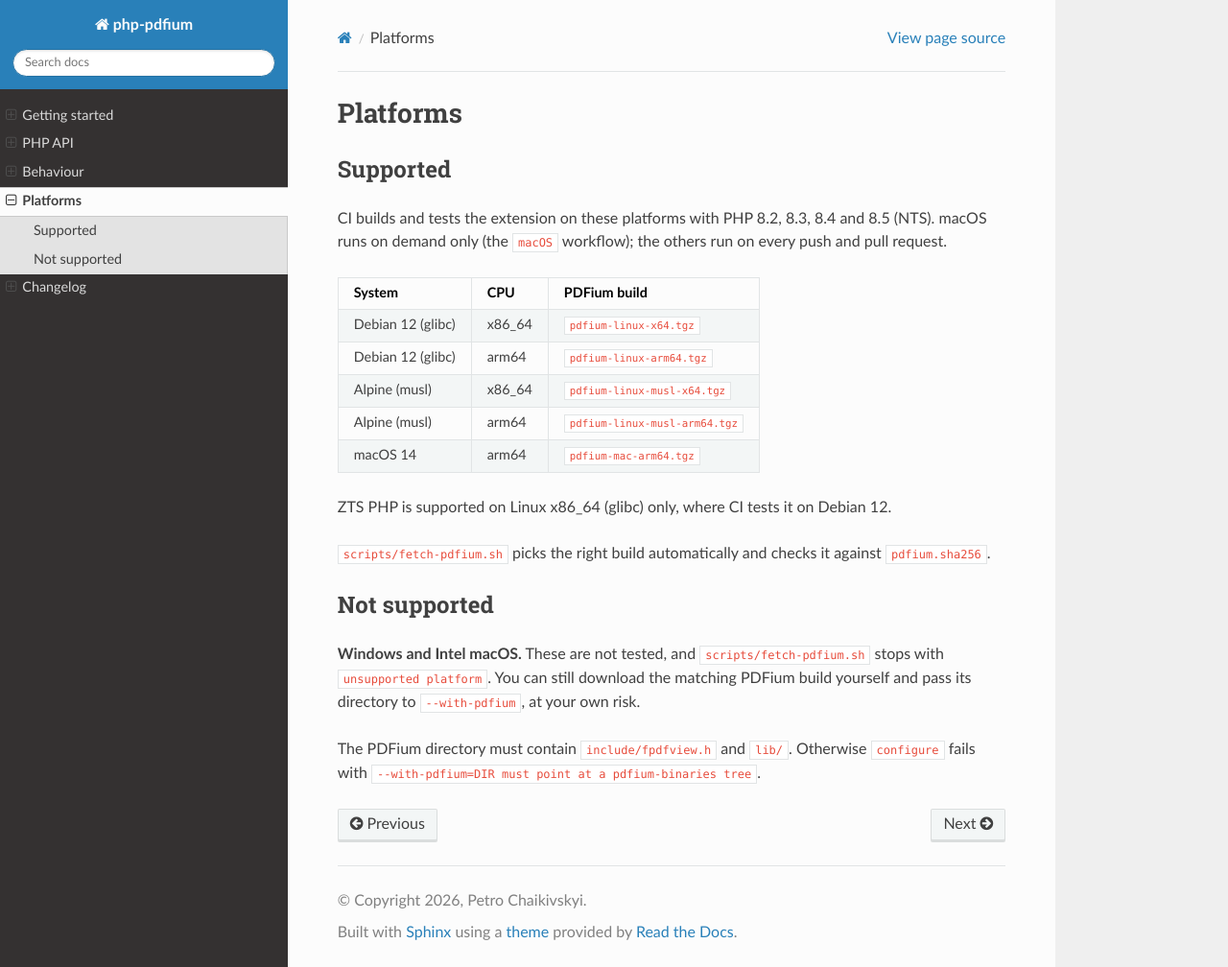
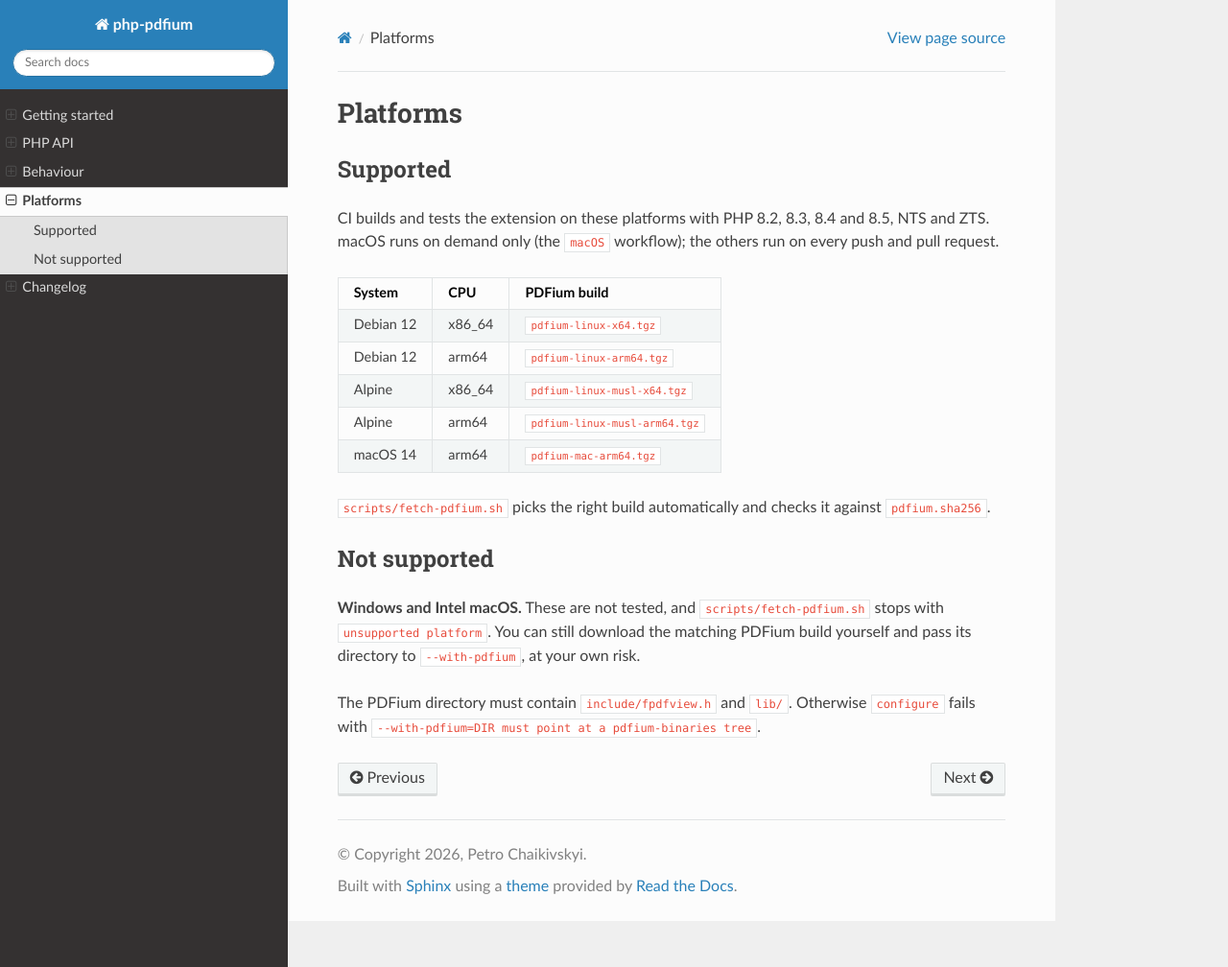
Before and after one commit to chaikivskyi/php-pdfium, a Sphinx documentation site: the page built from docs/platforms.rst, in a window 1280 px wide and 1008 px high. Shown: the whole window at 96% size. Built offline with Sphinx 7.4.7 and the Read the Docs theme 3.1.0, drawn with Linux system fonts in a browser that asks for light colours.

Commit message:
ci: test ZTS on Linux arm64, Alpine and macOS; docs: support NTS and ZTS on every platform

```diff
--- a/docs/changelog.rst
+++ b/docs/changelog.rst
@@ -13,7 +13,6 @@ First release, built against PDFium |pdfium_version|.
 - Split, merge and save documents, with an option to remove encryption.
 - Throw exceptions for every error, including :php:exc:`Pdfium\\MemoryException` instead of a fatal
   error when ``memory_limit`` would be exceeded.
-- Support PHP 8.2 to 8.5 on Linux x86_64 and arm64 (glibc and musl) and macOS arm64, and ZTS PHP on
-  Linux x86_64.
+- Support PHP 8.2 to 8.5, NTS and ZTS, on Linux x86_64 and arm64 and macOS arm64.
 - On ZTS PHP, throw :php:exc:`Pdfium\\BusyException` when another thread is using PDFium.
 - Install with PIE.
--- a/docs/introduction.rst
+++ b/docs/introduction.rst
@@ -9,7 +9,7 @@ What it does
 - Render pages to PNG or JPEG at any DPI.
 - Split, merge and save documents.
 
-It needs PHP 8.2 to 8.5. ZTS PHP is supported on Linux x86_64 with glibc only. No FFI and no ini settings are needed.
+It needs PHP 8.2 to 8.5, NTS or ZTS. No FFI and no ini settings are needed.
 See :doc:`platforms` for the supported systems.
 
 
--- a/docs/platforms.rst
+++ b/docs/platforms.rst
@@ -4,7 +4,7 @@ Platforms
 Supported
 ---------
 
-CI builds and tests the extension on these platforms with PHP 8.2, 8.3, 8.4 and 8.5 (NTS). macOS runs
+CI builds and tests the extension on these platforms with PHP 8.2, 8.3, 8.4 and 8.5, NTS and ZTS. macOS runs
 on demand only (the ``macOS`` workflow); the others run on every push and pull request.
 
 .. list-table::
@@ -13,23 +13,21 @@ on demand only (the ``macOS`` workflow); the others run on every push and pull r
    * - System
      - CPU
      - PDFium build
-   * - Debian 12 (glibc)
+   * - Debian 12
      - x86_64
      - ``pdfium-linux-x64.tgz``
-   * - Debian 12 (glibc)
+   * - Debian 12
      - arm64
      - ``pdfium-linux-arm64.tgz``
-   * - Alpine (musl)
+   * - Alpine
      - x86_64
      - ``pdfium-linux-musl-x64.tgz``
-   * - Alpine (musl)
+   * - Alpine
      - arm64
      - ``pdfium-linux-musl-arm64.tgz``
    * - macOS 14
      - arm64
      - ``pdfium-mac-arm64.tgz``
-
-ZTS PHP is supported on Linux x86_64 (glibc) only, where CI tests it on Debian 12.
 
 ``scripts/fetch-pdfium.sh`` picks the right build automatically and checks it against
 ``pdfium.sha256``.
```
Also changed, not shown: README.md (+1 -2 lines), 3 other files.
